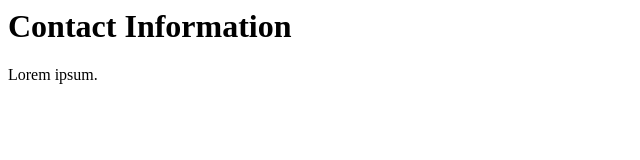
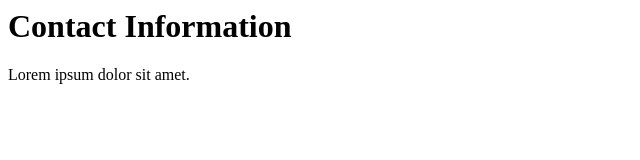
Before and after one commit to prerana510/git-fundamentals, a plain HTML site: page contact.html in a window 1280 px wide. Shown: the full height of the page, 0-640 px from the left. Drawn offline with Linux system fonts and the light colour scheme.

Commit message:
Using git status

```diff
--- a/contact.html
+++ b/contact.html
@@ -4,6 +4,6 @@
     </head>
     <body>
         <h1>Contact Information</h1>
-        <p>Lorem ipsum.</p>
+        <p>Lorem ipsum dolor sit amet.</p>
     </body>
 </html>
```
